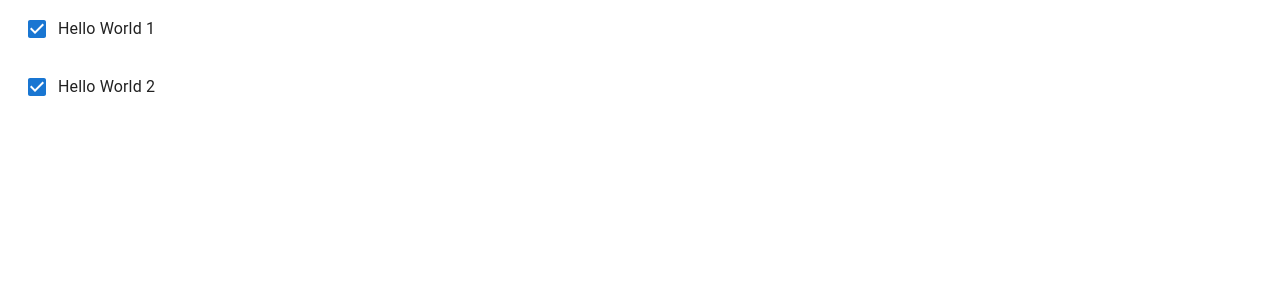
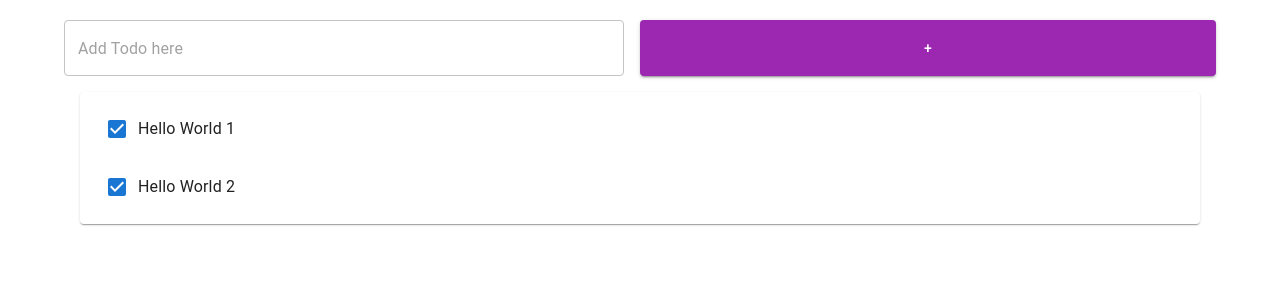
Before and after one commit to shchoi8347/2025-1_02-frontend, a React (Create React App) app: page / in a window 1280 px wide. Shown: the top 300 px of the page. Built offline with nearby package versions, Linux system fonts and the light colour scheme.

Commit message:
수업완료코드: 20250408(화) 02반반

```diff
--- /dev/null
+++ b/src/AddTodo.js
@@ -0,0 +1,41 @@
+import React, {useState} from "react";
+import { Button, Grid, TextField } from "@mui/material";
+
+const AddTodo = (props) => {
+    const [item, setItem] = useState({title: ""});
+    const addItem = props.addItem;
+
+    const onButtonClick = () => {
+        addItem(item);
+        setItem({title: ""});
+    }
+
+    const onInputChange = (e) => {
+        setItem({title: e.target.value});
+        console.log(item);
+    }
+
+    const enterKeyEventHandler = (e) => {
+        if( e.key === "Enter") {
+            onButtonClick();
+        }
+    }
+
+    return (
+        <Grid container style={{marginTop:20}}>
+            <Grid xs={11} md={11} lg={6} item style={{paddingRight:16}}>
+                <TextField placeholder="Add Todo here" fullWidth
+                onChange = {onInputChange} onKeyPress={enterKeyEventHandler} value={item.title} />
+            </Grid>
+            <Grid xs={1} md={1} lg={6} item>
+                <Button fullWidth style={{height:'100%'}} color="secondary" variant="contained"
+                    onClick = {onButtonClick}>
+                    +
+                </Button>
+
+            </Grid>
+        </Grid>
+    );
+}
+
+export default AddTodo;
--- a/src/App.js
+++ b/src/App.js
@@ -1,9 +1,11 @@
 import './App.css';
 import Todo from './Todo';
 import React, {useState} from "react";
+import { Container, List, Paper } from "@mui/material";
+import AddTodo from './AddTodo';
 
 function App() {
-  const [items, setItem] = useState([
+  const [items, setItems] = useState([
     {
     id: "0",
     title: "Hello World 1",
@@ -15,12 +17,31 @@ function App() {
     }
    ]);
 
-  let todoItems =
-    items.length > 0 && items.map((item) => <Todo item={item} key={item.id} />);
+  const addItem = (item) => {
+    item.id = "ID-" + items.length;
+    item.done = false;
+
+    setItems([...items, item]);
+    console.log("items: ", items);
+  };
+
+  let todoItems = items.length > 0 && (
+   <Paper style={{margin: 16}}>
+    <List>
+      { items.map((item) => (
+          <Todo item={item} key={item.id} />
+      ))}
+    </List>
+   </Paper>
+   );
 
   return (
     <div className="App">
-      {todoItems}
+      <Container>
+        <AddTodo addItem={addItem} />
+        <div className='TodoList'>{todoItems}</div>
+      </Container>
+
     </div>
   );
 }
```
